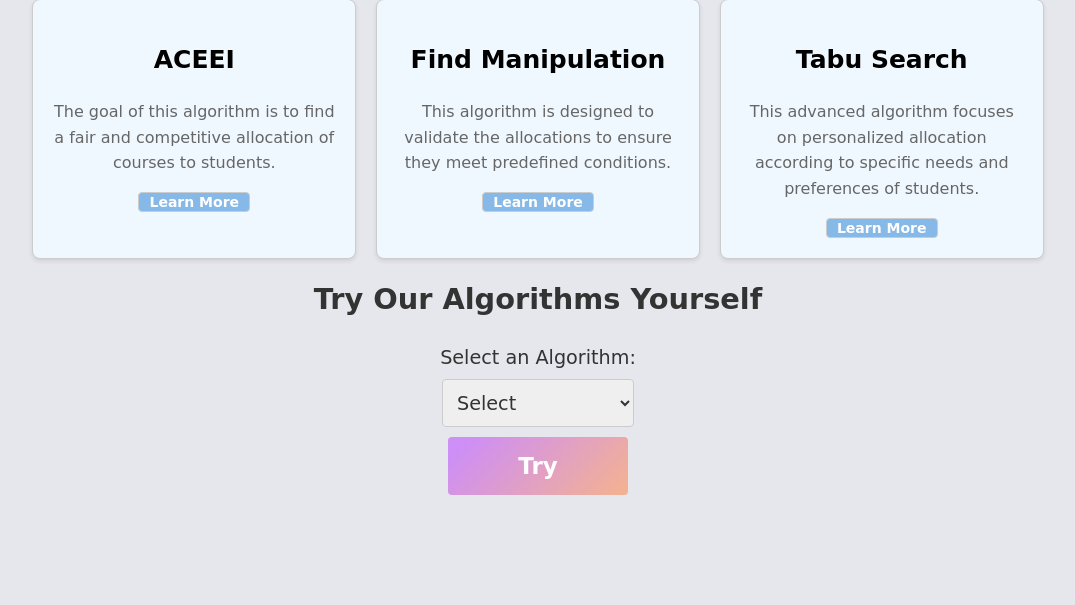
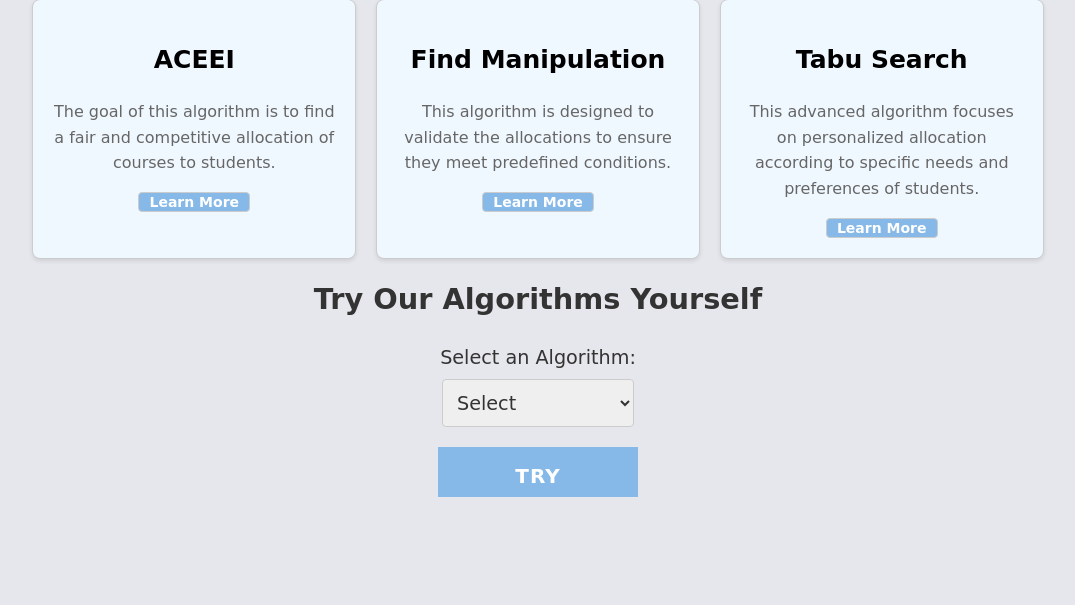
Before and after one commit to Final-project-distribution-of-courses/Flask-Website, a Flask app: page / in a window 1280 px wide. Shown: the part 254-859 px from the top of the page, without its empty margins (102-1177 px from the left). Before the commit the page ends 749 px from the top, so only its background shows below. Run offline with Flask 3, Linux system fonts and the light colour scheme.

Commit message:
style the try button

```diff
--- a/static/index.css
+++ b/static/index.css
@@ -27,6 +27,7 @@ body {
     transform: translateY(-10px);
 }
 
+
 #algoName {
     text-align: center;
     font-family: 'Dancing Script', cursive;
@@ -38,7 +39,6 @@ h2 {
     font-size: 1.8em;
     color: #333;
     font-family: 'Dancing Script', cursive;
-
 }
 
 #title {
@@ -54,13 +54,15 @@ p {
     font-family: 'Dancing Script', cursive;
 }
 
+
+/* Style the form of choosing the algorithm to try*/
 form {
     text-align: center;
     margin-top: 30px;
     color: #333;
 }
 
-label, select, input[type="submit"] {
+label, select  {
     display: block;
     margin: 10px auto;
     font-size: 1.2em;
@@ -69,7 +71,7 @@ label, select, input[type="submit"] {
 }
 
 
-select, input[type="submit"] {
+select {
     width: 10em;
     height: 2.5em;
     padding: 10px;
@@ -77,21 +79,80 @@ select, input[type="submit"] {
     border: 1px solid #ccc;
 }
 
-input[type="submit"] {
-    background-image: linear-gradient( 135deg, #9f05ff69 10%, #fd5e086b 100%);
-    color: white;
-    border: none;
-    cursor: pointer;
-    font-size: 23px;
-    font-weight: bold;
-    width: 180px;
+/* Styles for the submit button */
+
+/* Container for the button and icon */
+.buttonWrapper {
+    position: relative;
+    margin-top: 20px; /* Adjust as needed to create space below the form */
+    display: flex;
+    justify-content: center; /* Center button horizontally */
 }
 
-input[type="submit"]:hover {
-    background-color: #72653f;
+/* Styles for the submit button */
+button#submitButton {
+    position: relative;
+    width: 200px;
+    height: 50px;
+    line-height: 50px;
+    font-weight: bold;
+    background: #86b9e8;;
+    text-align: center;
+    color: #fff;
+    text-transform: uppercase;
+    letter-spacing: 1px;
+    border: 3px solid #86b9e8;;
+    transition: all .35s;
+    cursor: pointer;
+    outline: none; /* Remove default button outline */
+    z-index: 1; /* Ensure the button is above the icon */
+    margin-bottom: 100px;
+    font-family: 'Dancing Script', cursive;
+    font-size: 20px;
+}
+
+/* Icon styling and positioning */
+.icon {
+    width: 50px;
+    height: 50px;
+    border: 3px solid transparent;
+    position: absolute;
+    transform: rotate(45deg);
+    right: 40%;
+    top: 0.5%;
+    z-index: -1;
+    transition: all .35s;
+    opacity: 0;
+}
+
+.icon svg {
+    width: 30px;
+    position: absolute;
+    top: calc(50% - 15px);
+    left: calc(50% - 15px);
+    transform: rotate(-45deg);
+    /*fill: #2ecc71;*/
+    fill: #86b9e8;
+    transition: all .35s;
+}
+
+/* Button hover effect */
+button#submitButton:hover {
+    width: 200px;
+    border: 3px solid #86b9e8;
+    background: transparent;
+    color: #86b9e8;
 }
 
 
+button#submitButton:hover ~ .icon {
+    opacity: 1; /* Show the icon on hover */
+    border: 3px solid #86b9e8; /* Color of the icon border */
+}
+
+
+
+/*Style the popups of Learn More*/
 /* Popup container */
 .popup {
     display: none; /* Hidden by default */
--- a/templates/index.html
+++ b/templates/index.html
@@ -47,7 +47,14 @@
                 <option value="manipulation">Find Manipulation</option>
                 <option value="tabusearch">Tabu Search</option>
             </select>
-            <input type="submit" value="Try">
+            <div class="buttonWrapper">
+                <button type="submit" id="submitButton">Try</button>
+                <div class="icon">
+                    <svg xmlns="http://www.w3.org/2000/svg" viewBox="0 0 268.832 268.832">
+                        <path d="M265.17 125.577l-80-80c-4.88-4.88-12.796-4.88-17.677 0-4.882 4.882-4.882 12.796 0 17.678l58.66 58.66H12.5c-6.903 0-12.5 5.598-12.5 12.5 0 6.903 5.597 12.5 12.5 12.5h213.654l-58.66 58.662c-4.88 4.882-4.88 12.796 0 17.678 2.44 2.44 5.64 3.66 8.84 3.66s6.398-1.22 8.84-3.66l79.997-80c4.883-4.882 4.883-12.796 0-17.678z"/>
+                    </svg>
+                </div>
+            </div>
         </form>
     </div>
 
```
